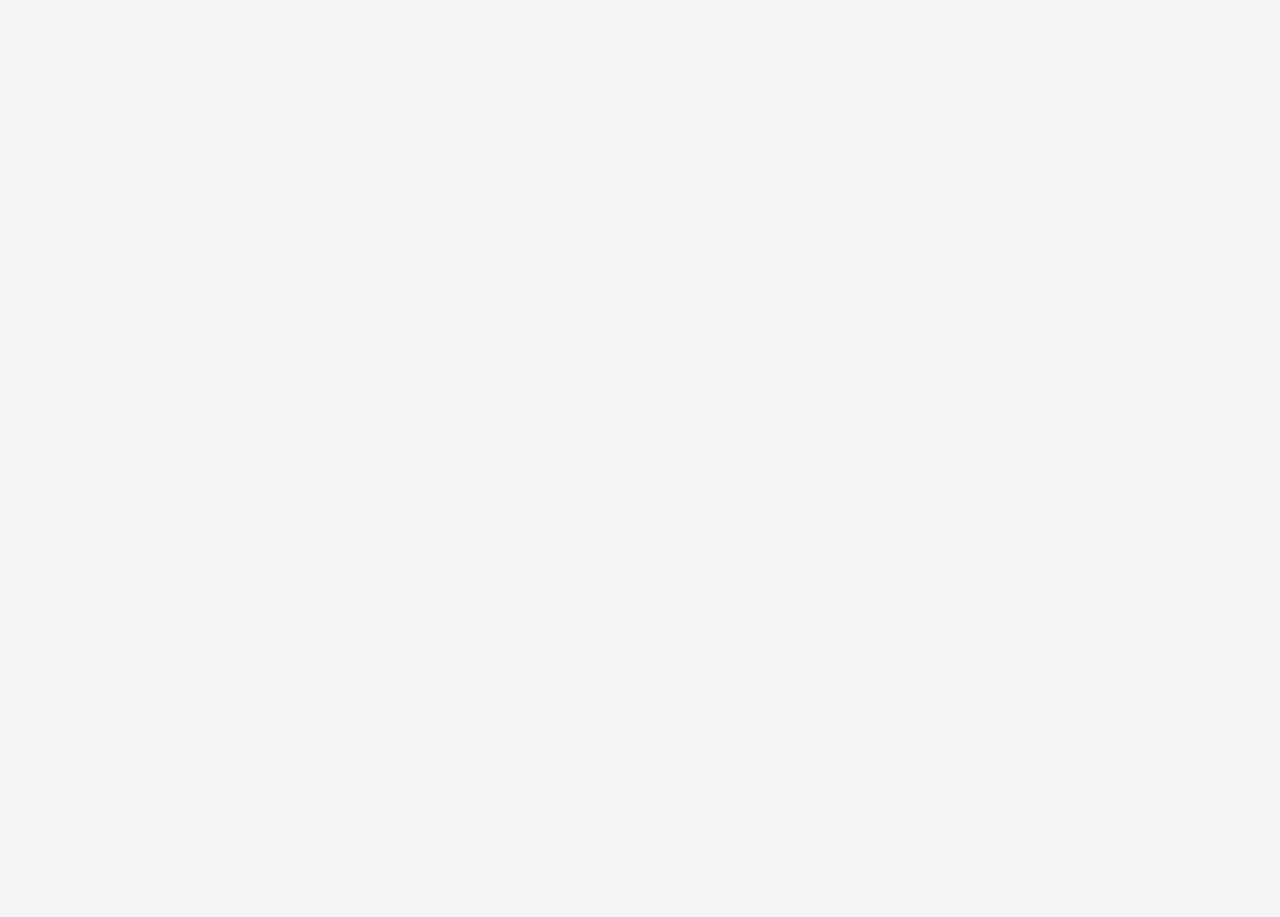
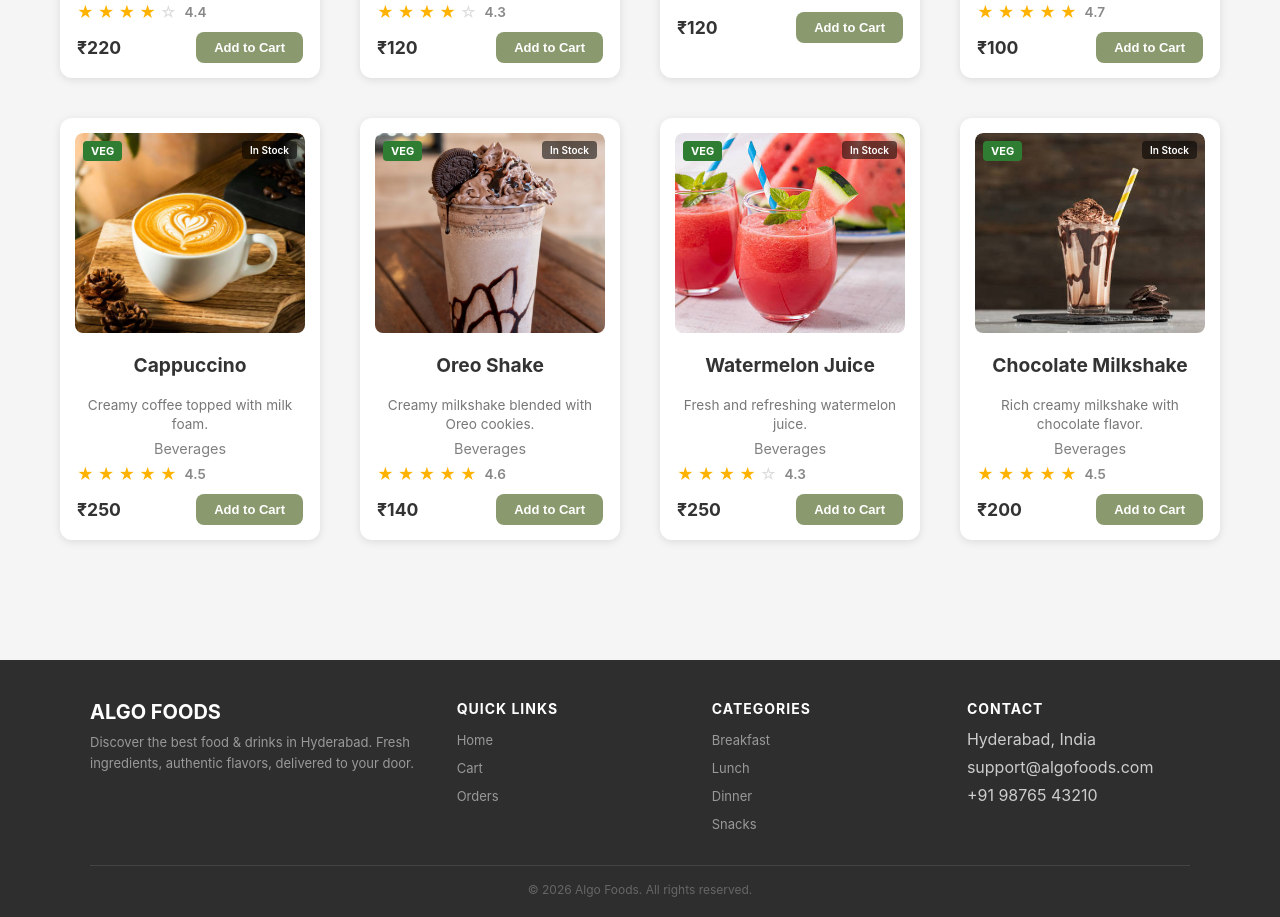
Before and after one commit to kalyaniMuppuri/My-First-Project, a React (Create React App) app: page /menu in a window 1280 px wide. Before the commit this address had no page. Shown: the part 6562-7479 px from the top of the page. Before the commit the page ends 800 px from the top, so only its background shows below. Built offline with nearby package versions, Linux system fonts and the light colour scheme; data requests are answered from the project's data file.

Commit message:
Adding menu page

```diff
--- a/src/App.js
+++ b/src/App.js
@@ -4,6 +4,7 @@ import Home from "./pages/Home";
 import Cart from "./pages/Cart";
 import Checkout from "./pages/Checkout";
 import Orders from "./pages/Orders";
+import Menu from "./pages/Menu";
 import { Routes, Route } from "react-router-dom";
 
 function App() {
@@ -15,6 +16,7 @@ function App() {
       <Route path="/cart" element={<Cart />} />
       <Route path="/checkout" element={<Checkout />} />
       <Route path="/orders" element={<Orders />} />
+      <Route path="/menu" element={<Menu />} />
     </Routes>
   )
 }
--- /dev/null
+++ b/src/pages/Menu.jsx
@@ -0,0 +1,217 @@
+import { useNavigate } from "react-router-dom";
+import { useState, useEffect } from "react";
+import Navbar from "../components/Navbar";
+import Footer from "../components/Footer";
+import { addToCart } from "../services/cartService";
+import API_BASE from "../config/api";
+import "../styles/filters.css";
+import "../styles/foodCard.css";
+import "../styles/skeleton.css";
+import "../styles/menu.css";
+
+const foodTypes = ["All", "Veg", "Non-Veg"];
+const priceRanges = [
+  { label: "All", min: 0, max: Infinity },
+  { label: "Under ₹100", min: 0, max: 100 },
+  { label: "₹100–₹200", min: 100, max: 200 },
+  { label: "₹200–₹500", min: 200, max: 500 },
+  { label: "Above ₹500", min: 500, max: Infinity },
+];
+const ratingFilters = [
+  { label: "All", min: 0 },
+  { label: "4+ Stars", min: 4 },
+  { label: "3+ Stars", min: 3 },
+];
+
+function Menu() {
+  const [foods, setFoods] = useState([]);
+  const [loading, setLoading] = useState(true);
+  const [error, setError] = useState(null);
+  const [selectedType, setSelectedType] = useState("All");
+  const [selectedPrice, setSelectedPrice] = useState(priceRanges[0]);
+  const [selectedRating, setSelectedRating] = useState(ratingFilters[0]);
+  const [showFilters, setShowFilters] = useState(false);
+
+  const navigate = useNavigate();
+
+  useEffect(() => {
+    fetch(API_BASE.FOODS)
+      .then((res) => {
+        if (!res.ok) throw new Error("Failed to fetch food data");
+        return res.json();
+      })
+      .then((data) => setFoods(data))
+      .catch((err) => setError(err.message))
+      .finally(() => setLoading(false));
+  }, []);
+
+  const filteredFoods = foods.filter((food) => {
+    const matchesType = selectedType === "All" || food.type === selectedType;
+    const matchesPrice = food.price >= selectedPrice.min && food.price <= selectedPrice.max;
+    const matchesRating = food.rating >= selectedRating.min;
+    return matchesType && matchesPrice && matchesRating;
+  });
+
+  const renderStars = (rating) => {
+    const stars = [];
+    for (let i = 1; i <= 5; i++) {
+      stars.push(
+        i <= Math.round(rating)
+          ? <span key={i} className="star filled">&#9733;</span>
+          : <span key={i} className="star empty">&#9734;</span>
+      );
+    }
+    return stars;
+  };
+
+  const handleAddToCart = (e, food) => {
+    e.stopPropagation();
+    addToCart(food);
+  };
+
+  const clearFilters = () => {
+    setSelectedType("All");
+    setSelectedPrice(priceRanges[0]);
+    setSelectedRating(ratingFilters[0]);
+  };
+
+  return (
+    <>
+      <div className="home-container">
+        <Navbar />
+
+        <div className="menu-page">
+          <div className="filter-section">
+            <div className="filter-row">
+              <h2 className="section-title" style={{ margin: 0 }}>Filters</h2>
+              <button className="filter-toggle-btn" onClick={() => setShowFilters(!showFilters)}>
+                {showFilters ? "Hide Filters ▲" : "Show Filters ▼"}
+              </button>
+            </div>
+
+            {showFilters && (
+              <div className="filters-panel">
+                <div className="filter-group">
+                  <label className="filter-label">Food Type</label>
+                  <div className="filter-options">
+                    {foodTypes.map((type) => (
+                      <button
+                        key={type}
+                        className={`filter-btn ${selectedType === type ? "active" : ""}`}
+                        onClick={() => setSelectedType(type)}
+                      >
+                        {type}
+                      </button>
+                    ))}
+                  </div>
+                </div>
+
+                <div className="filter-group">
+                  <label className="filter-label">Price Range</label>
+                  <div className="filter-options">
+                    {priceRanges.map((range) => (
+                      <button
+                        key={range.label}
+                        className={`filter-btn ${selectedPrice.label === range.label ? "active" : ""}`}
+                        onClick={() => setSelectedPrice(range)}
+                      >
+                        {range.label}
+                      </button>
+                    ))}
+                  </div>
+                </div>
+
+                <div className="filter-group">
+                  <label className="filter-label">Rating</label>
+                  <div className="filter-options">
+                    {ratingFilters.map((rf) => (
+                      <button
+                        key={rf.label}
+                        className={`filter-btn ${selectedRating.label === rf.label ? "active" : ""}`}
+                        onClick={() => setSelectedRating(rf)}
+                      >
+                        {rf.label === "All" ? "All" : `${rf.label} ⭐`}
+                      </button>
+                    ))}
+                  </div>
+                </div>
+
+                <button className="clear-filters-btn" onClick={clearFilters}>
+                  Clear All Filters
+                </button>
+              </div>
+            )}
+          </div>
+
+          <div className="food-list-header">
+            <h2 className="section-title">All Items</h2>
+            <span className="results-count">{filteredFoods.length} items found</span>
+          </div>
+
+          {error && <p style={{ color: "red", textAlign: "center" }}>{error}</p>}
+
+          {loading && (
+            <div className="skeleton-grid">
+              {[...Array(6)].map((_, i) => (
+                <div className="skeleton-card" key={i}>
+                  <div className="skeleton-image"></div>
+                  <div className="skeleton-text medium"></div>
+                  <div className="skeleton-text short"></div>
+                  <div className="skeleton-text"></div>
+                  <div className="skeleton-btn"></div>
+                </div>
+              ))}
+            </div>
+          )}
+
+          {!loading && (
+            <div className="food-list">
+              {filteredFoods.length === 0 ? (
+                <div className="no-results">
+                  <p>No food items match your filters.</p>
+                  <button className="clear-filters-btn" onClick={clearFilters}>
+                    Clear Filters
+                  </button>
+                </div>
+              ) : (
+                filteredFoods.map((food) => (
+                  <div
+                    className="food-card"
+                    key={food.id}
+                    onClick={() => navigate(`/food/${food.id}`)}
+                  >
+                    <div className="food-card-image-wrapper">
+                      <img src={food.image} alt={food.name} className="food-card-image" />
+                      <span className={`food-type-badge ${food.type === "Veg" ? "veg" : "nonveg"}`}>
+                        {food.type === "Veg" ? "Veg" : "Non-Veg"}
+                      </span>
+                      <span className="food-availability-badge">{food.availability}</span>
+                    </div>
+                    <div className="food-card-body">
+                      <h3 className="food-card-title">{food.name}</h3>
+                      <p className="food-card-description">{food.description}</p>
+                      <span className="food-card-category">{food.category}</span>
+                      <div className="food-card-rating">
+                        {renderStars(food.rating)}
+                        <span className="rating-value">{food.rating}</span>
+                      </div>
+                      <div className="food-card-footer">
+                        <span className="food-card-price">₹{food.price}</span>
+                        <button className="food-card-button" onClick={(e) => handleAddToCart(e, food)}>
+                          Add to Cart
+                        </button>
+                      </div>
+                    </div>
+                  </div>
+                ))
+              )}
+            </div>
+          )}
+        </div>
+      </div>
+      <Footer />
+    </>
+  );
+}
+
+export default Menu;
--- /dev/null
+++ b/src/styles/menu.css
@@ -0,0 +1,23 @@
+.menu-page {
+  padding: 100px 40px 40px;
+}
+
+.menu-header {
+  display: flex;
+  justify-content: space-between;
+  align-items: center;
+  margin-bottom: 24px;
+}
+
+.menu-list-header {
+  display: flex;
+  justify-content: space-between;
+  align-items: center;
+  margin-bottom: 16px;
+}
+
+.menu-grid {
+  display: grid;
+  grid-template-columns: repeat(auto-fit, minmax(260px, 1fr));
+  gap: 24px;
+}
```
Also changed, not shown: orders.json (+31 -0 lines), src/index.js (renamed from src/index.jsx), 1 other file (tests, documents, lock files or other folders).
